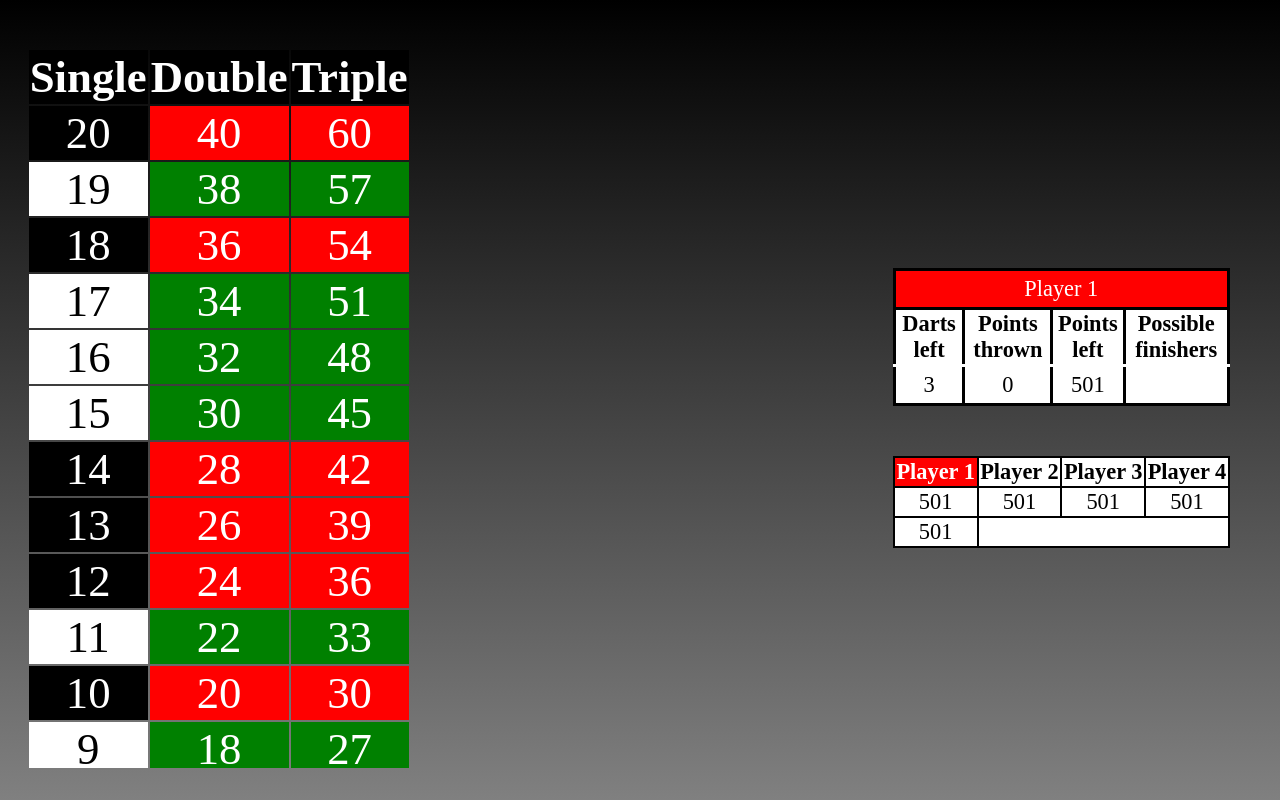
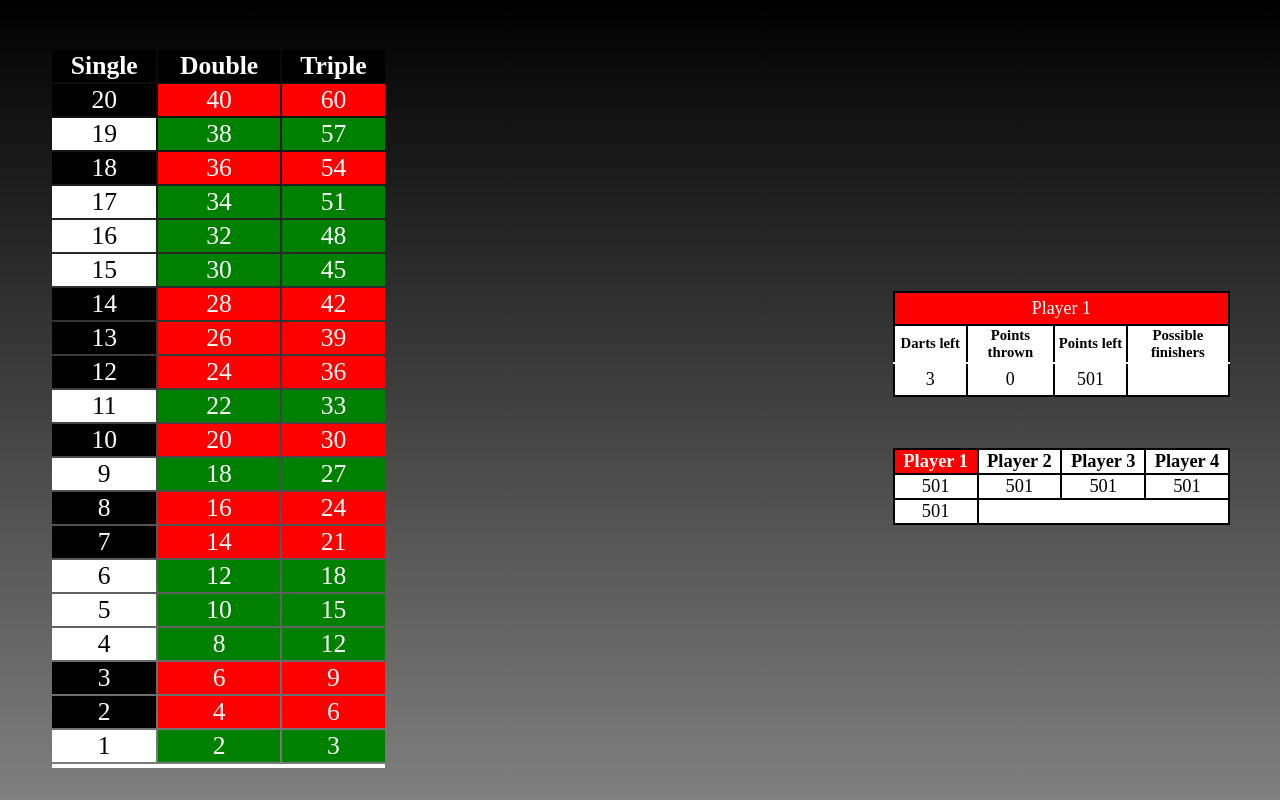
Before and after one commit to mourthag/mourthag.github.io, a plain HTML site: page dart-computer/darts.html in a window 1280 px wide. Drawn offline with Linux system fonts and the light colour scheme.

Commit message:
Improve class naming Wrap Scoreboard in div Change px to em

```diff
--- a/dart-computer/darts.html
+++ b/dart-computer/darts.html
@@ -127,7 +127,10 @@
 	</section>
 
 	<section id="middlesection">
-		<table class="infotable middle">
+
+		<div class="middlepadding hidelandscape"></div>
+
+		<table class="infotable hidelandscape">
 			<tr>
 				<td class="currentplayer scoreboard header active" colspan="4">Player 1</td>
 			</tr>
@@ -147,7 +150,7 @@
 	</section>
 
 	<section id="rightsection">
-		<table class="infotable right">
+		<table class="infotable hideportrait">
 			<tr>
 				<td class="currentplayer scoreboard header active" colspan="4">Player 1</td>
 			</tr>
@@ -165,10 +168,12 @@
 			</tr>
 		</table>
 
-		<div class="rightsectionpadding"></div>
+		<div class="middlepadding"></div>
 
-		<table id="scoreboard" class="scoreboard">
-		</table>
+		<div >
+			<table id="scoreboard" class="scoreboard">
+			</table>
+		</div>
 	</section>
 </main>
 </body>
--- a/dart-computer/dartsyle.css
+++ b/dart-computer/dartsyle.css
@@ -3,7 +3,6 @@ html, body {
 }
 
 body {
-	font-size: 1.4em;
 	background-image: linear-gradient(black, gray);
 	background-size: auto 100%;
 	background-repeat: no-repeat;
@@ -90,18 +89,26 @@ table {
 
 .infotable th {
 
-	border: 3px solid black;
-	border-bottom: 3px solid white;
+	font-size: 1.15em;
+	border: 2px solid black;
+	border-bottom: 2px solid white;
 }
 
 .infotable td {
-	min-width: 50px;
+
+	font-size: 1.4em;
+	min-width: 3.4em;
 	padding: 5px;
-	border: 3px solid black;
+	border: 2px solid black;
 }
 
+.scoreboardcontainer {
+	max-height: 50%;
+	overflow: auto;
+}
 
 .scoreboard {
+	font-size: 1.2em;
 	background-color:white;
 	color:black;
 	border: 2px solid black;
@@ -110,6 +117,7 @@ table {
 }
 
 .scoreboard.header {
+	min-width: 3.8em;
 	color:black;
 	width:100px;
 }
@@ -119,15 +127,18 @@ table {
 	color:white;
 }
 
+.middlepadding {
+	min-height: 4em;
+}
 
 @media (orientation: landscape) {
+	body {
+		font-size: 0.8em;
+	}
 	.flex-container {
 		flex-direction: row;
 	}
-	.rightsectionpadding {
-		min-height: 50px;
-	}
-	.infotable.middle{
+	.hidelandscape{
 		display:none;
 	}
 }
@@ -135,12 +146,12 @@ table {
 
 @media (orientation: portrait) {
 	table {
-		padding-top:50px;
+		padding: top 4em;
 	}
 	td {
-	  height:40px;
+	  height:2em;
 	}
-	.infotable.right{
+	.hideportrait{
 		display:none;
 	}
 }
```
